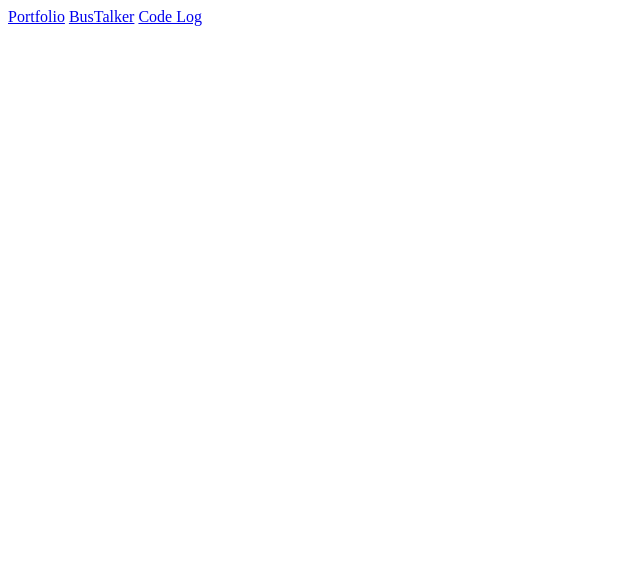
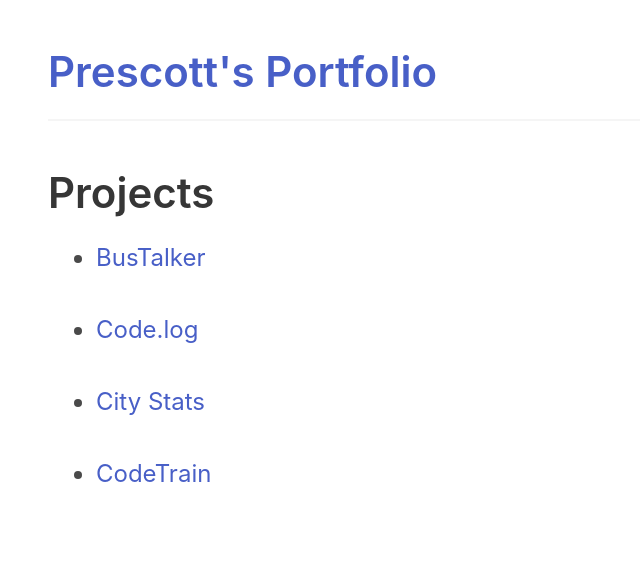
Before and after one commit to prescottsun/prescottsun.github.io, a plain HTML site: page index.html in a window 1280 px wide. Shown: the whole page, without its empty margins (0-640 px from the left). Drawn offline with nearby package versions, Linux system fonts and the light colour scheme.

Commit message:
updates nav layout, adds projects

```diff
--- a/index.html
+++ b/index.html
@@ -1,17 +1,41 @@
 <!DOCTYPE html>
 <html lang="en">
+  <head>
+    <meta charset="UTF-8" />
+    <meta name="viewport" content="width=device-width, initial-scale=1.0" />
+    <meta http-equiv="X-UA-Compatible" content="ie=edge" />
+    <title>Document</title>
+    <link
+      rel="stylesheet"
+      href="https://cdn.jsdelivr.net/npm/bulma@0.8.0/css/bulma.min.css"
+    />
+  </head>
 
-<head>
-    <meta charset="UTF-8">
-    <meta name="viewport" content="width=device-width, initial-scale=1.0">
-    <meta http-equiv="X-UA-Compatible" content="ie=edge">
-    <title>Document</title>
-</head>
-
-<body>
-    <a href='https://prescottsun.github.io/portfolio/'>Portfolio</a>
-    <a href='https://bustalker.com'>BusTalker</a>
-    <a href='https://prescottsun.github.io/code-log/'>Code Log</a>
-</body>
-
+  <body>
+    <section class="section">
+      <container class="container content is-large">
+        <h2 class="title">
+          <a href="https://prescottsun.github.io/portfolio/"
+            >Prescott's Portfolio</a
+          >
+        </h2>
+        <hr />
+        <h2 class="title">Projects</h2>
+        <ul>
+          <li><a href="https://bustalker.com">BusTalker</a></li>
+          <br />
+          <li>
+            <a href="https://prescottsun.github.io/code-log/">Code.log</a>
+          </li>
+          <br />
+          <li>
+            <a href="https://prescottsun.github.io/city-stats">City Stats</a>
+          </li>
+          <br />
+          <li><a href="https://prescottsun.github.io">CodeTrain</a></li>
+          <br />
+        </ul>
+      </container>
+    </section>
+  </body>
 </html>
```
